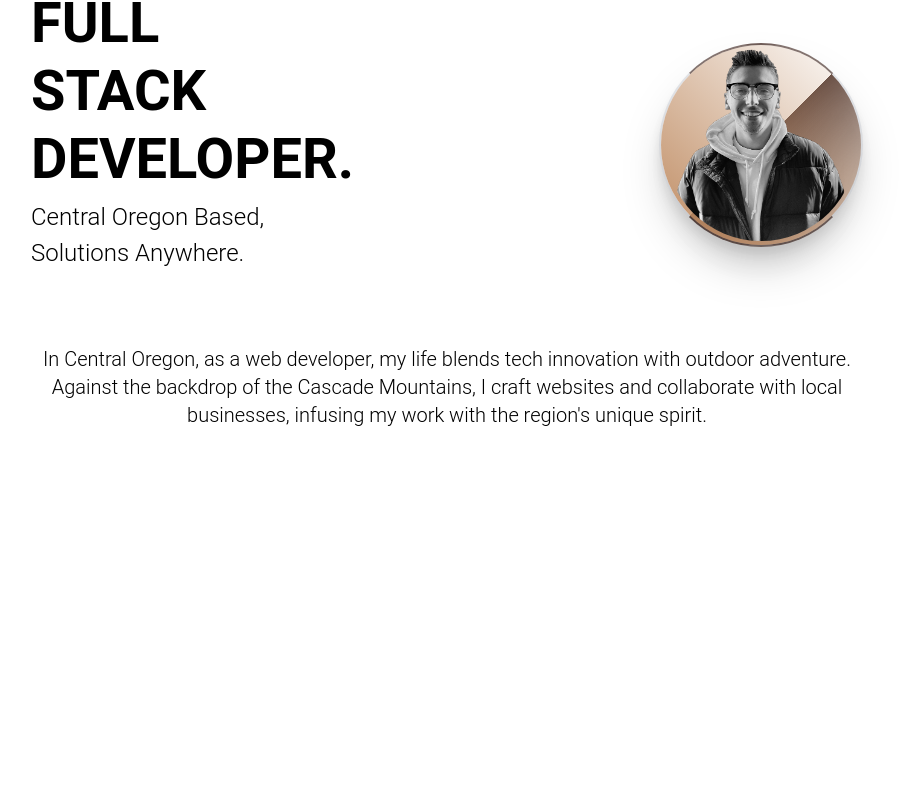
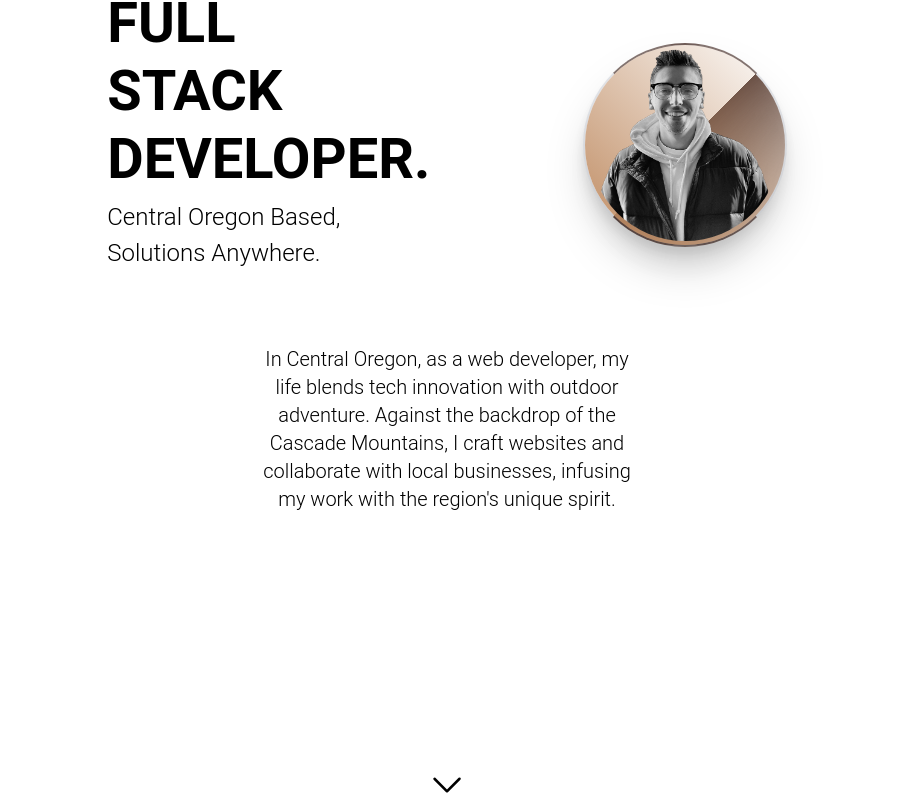
Before and after one commit to Morralytics/morralytics-portfolio, a Next.js app: page / in a window 1280 px wide. Shown: the part 191-996 px from the top of the page, without its empty margins (193-1093 px from the left). Before the commit the page ends 800 px from the top, so only its background shows below. Built offline with nearby package versions, Linux system fonts and the light colour scheme.

Commit message:
Full responsive design for the homepage.

```diff
--- a/app/page.js
+++ b/app/page.js
@@ -1,10 +1,13 @@
+'use client'
+
 import ProfileLogo from "@components/ProfileLogo";
+import { ChevronDownIcon } from '@heroicons/react/24/solid'
 
 const page = () => {
   return (
     <container>
       <div className="w-full flex flex-col mt-14 px-5 sm:px-16 sm:mt-28 lg:px-56">
-        <div className="sm:flex justify-between sm:mb-14 sm:items-center">
+        <div className="sm:flex justify-between sm:mb-14 sm:items-center xl:justify-around">
           <div className="sm:flex flex-col">
             <div className="-space-y-4">
               <div className="w-full text-black text-[56px] font-bold">FULL <br /></div>
@@ -14,12 +17,18 @@ const page = () => {
             <div className="space-y-1">
               <p className="w-full text-black text-2xl font-light">Central Oregon Based,</p>
               <p className="w-full text-black text-2xl font-light">Solutions Anywhere.</p>
-          </div>
+            </div>
           </div>
           <ProfileLogo />
         </div>
-        <div className="w-full text-xl py-5 text-center text-black text-base font-light">In Central Oregon, as a web developer, my life blends tech innovation with outdoor adventure. Against the backdrop of the Cascade Mountains, I craft websites and collaborate with local businesses, infusing my work with the region's unique spirit.</div>
+        <div className="w-full text-xl py-5 text-center text-black text-base font-light xl:px-56">In Central Oregon, as a web developer, my life blends tech innovation with outdoor adventure. Against the backdrop of the Cascade Mountains, I craft websites and collaborate with local businesses, infusing my work with the region's unique spirit.</div>
         <div className="w-10 h-10 left-[338px] top-[24px]" />
+      </div>
+      <div className="hidden sm:flex justify-center mt-20 xl:mt-48">
+        <ChevronDownIcon
+          className="h-10 w-10"
+          onClick={() => { }}
+        />
       </div>
     </container>
   )
```
Also changed, not shown: components/Nav.jsx (indentation only).
